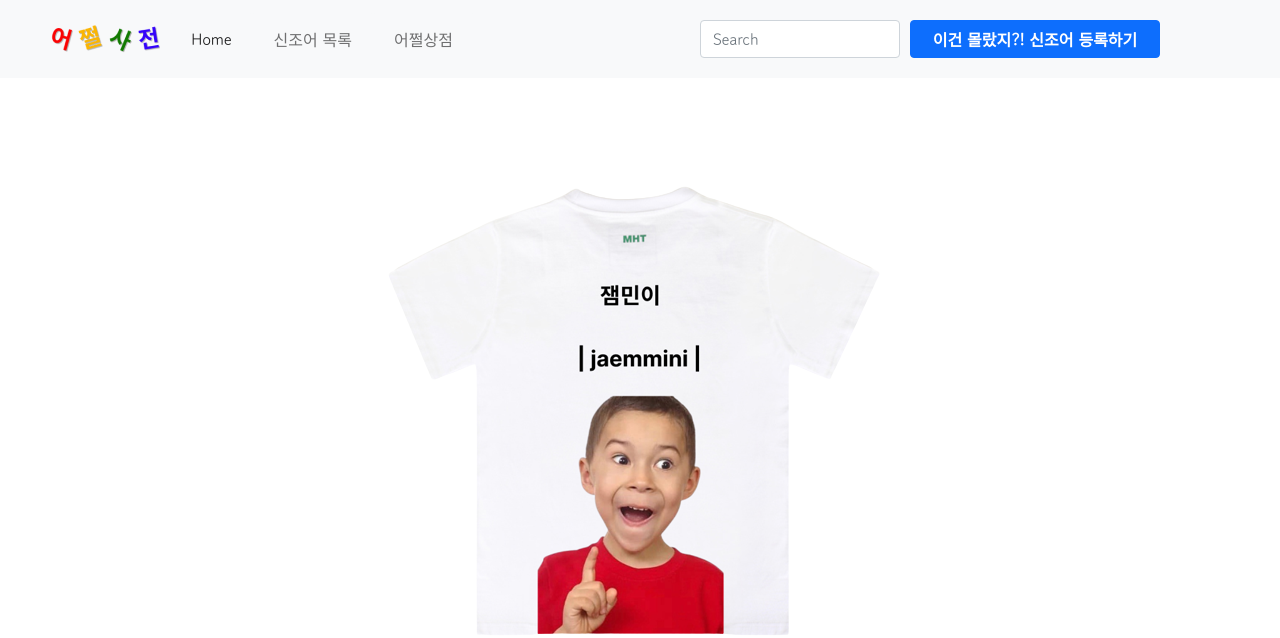
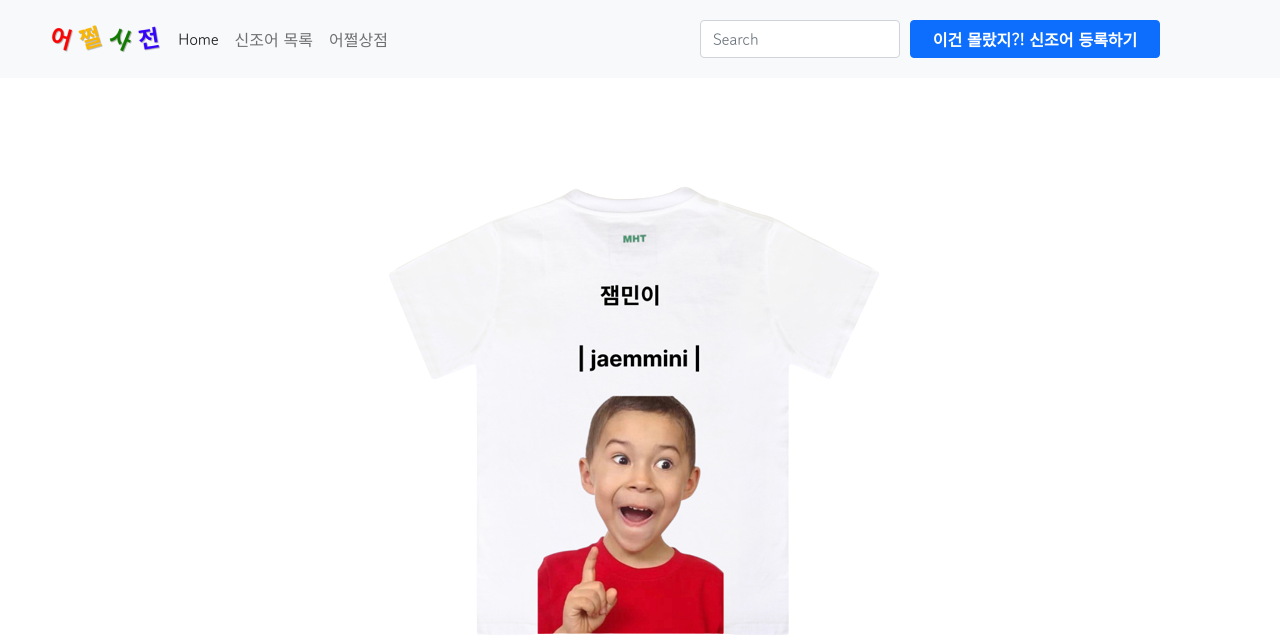
Before and after one commit to willow-92/Sparta_SWcamp_team6, a Flask app: template Templates/shop.html in a window 1280 px wide. Shown: the top 638 px of the page. Run offline with Flask 2, Linux system fonts and the light colour scheme; the template is opened without the code that fills it, so the values that code supplies are empty.

Commit message:
main page 최신_민정(작업중re)

```diff
--- a/Templates/index.html
+++ b/Templates/index.html
@@ -26,7 +26,8 @@
                     <ul class="navbar-nav ms-lg-2">
                         <li class="nav-item"><a class="nav-link active" onclick="location.href='home'">Home</a></li>
                         <li class="nav-item"><a class="nav-link" onclick="location.href='list'">신조어 목록</a></li>
-                        <li class="nav-item"><a class="nav-link" href="#!">어쩔상점</a></li>
+                        <li class="nav-item"><a class="nav-link"
+                                        href="../templates/shop.html">어쩔상점</a></li></button>
                     </ul>
                 </div>
             </div>
--- a/Templates/shop.html
+++ b/Templates/shop.html
@@ -113,11 +113,10 @@
                 class="navbar-toggler-icon"></span></button>
         <div class="collapse navbar-collapse" id="navbarSupportedContent">
             <ul class="navbar-nav ms-lg-2">
-                <button type="button" class="btn btn-light"><li class="nav-item"><a class="nav-link active" onclick="location.href='home'">Home</a></li></button>
-                <button type="button" class="btn btn-light"><li class="nav-item"><a class="nav-link"
-                                        href="../templates/contents.html">신조어 목록</a></li></button>
-                <button onclick="open_shop()" type="button"
-                class="btn btn-light"><li class="nav-item"><a class="nav-link" href="#!">어쩔상점</a></li></ul></button>
+                <li class="nav-item"><a class="nav-link active" onclick="location.href='home'">Home</a></li>
+                <li class="nav-item"><a class="nav-link"
+                                        href="../templates/상세_index.html">신조어 목록</a></li>
+                <li class="nav-item"><a class="nav-link" href="#!" onclick="open_shop()">어쩔상점</a></li></ul>
             </ul>
         </div>
     </div>
--- a/Templates/상세_index.html
+++ b/Templates/상세_index.html
@@ -159,7 +159,9 @@
                 <li class="nav-item"><a class="nav-link active" onclick="location.href='home'">Home</a></li>
                 <li class="nav-item"><a class="nav-link"
                                         href="../templates/contents.html">신조어 목록</a></li>
-                <li class="nav-item"><a class="nav-link" href="#!">어쩔상점</a></li>
+                <li class="nav-item"><a class="nav-link"
+                                        href="../templates/shop.html">어쩔상점</a></li>
+                <!--<li class="nav-item"><a class="nav-link" href="#!">어쩔상점</a></li>-->
             </ul>
         </div>
     </div>
```
